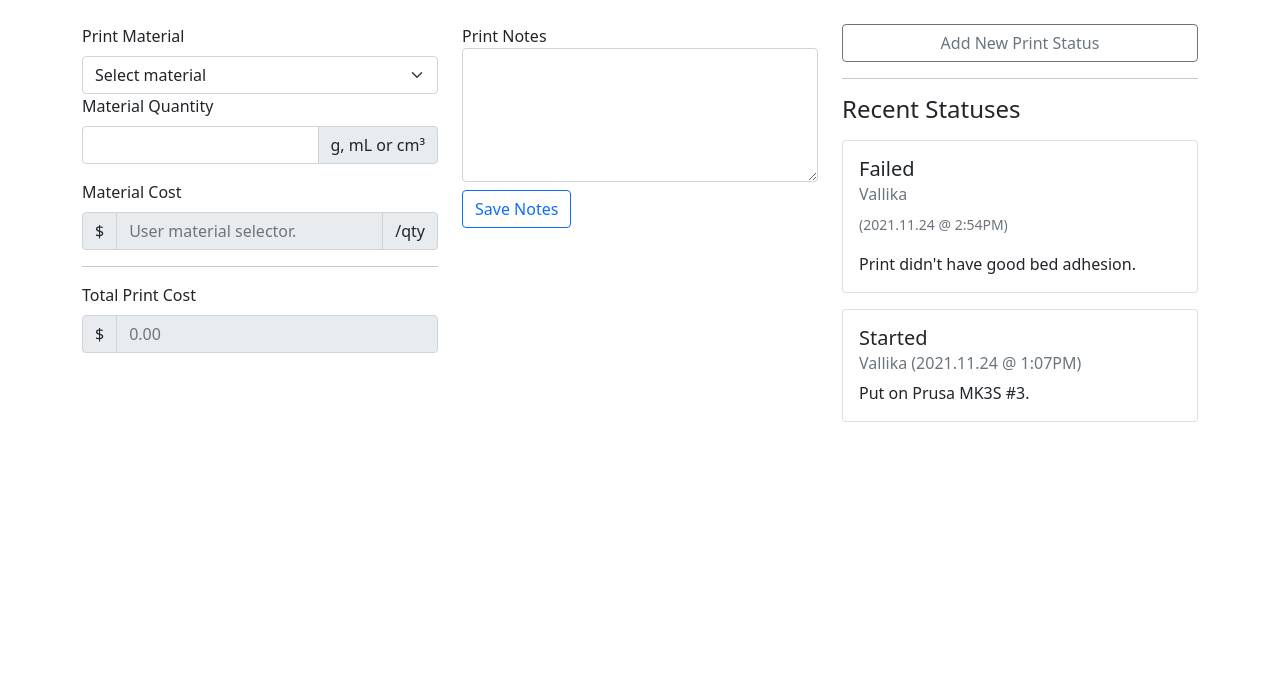
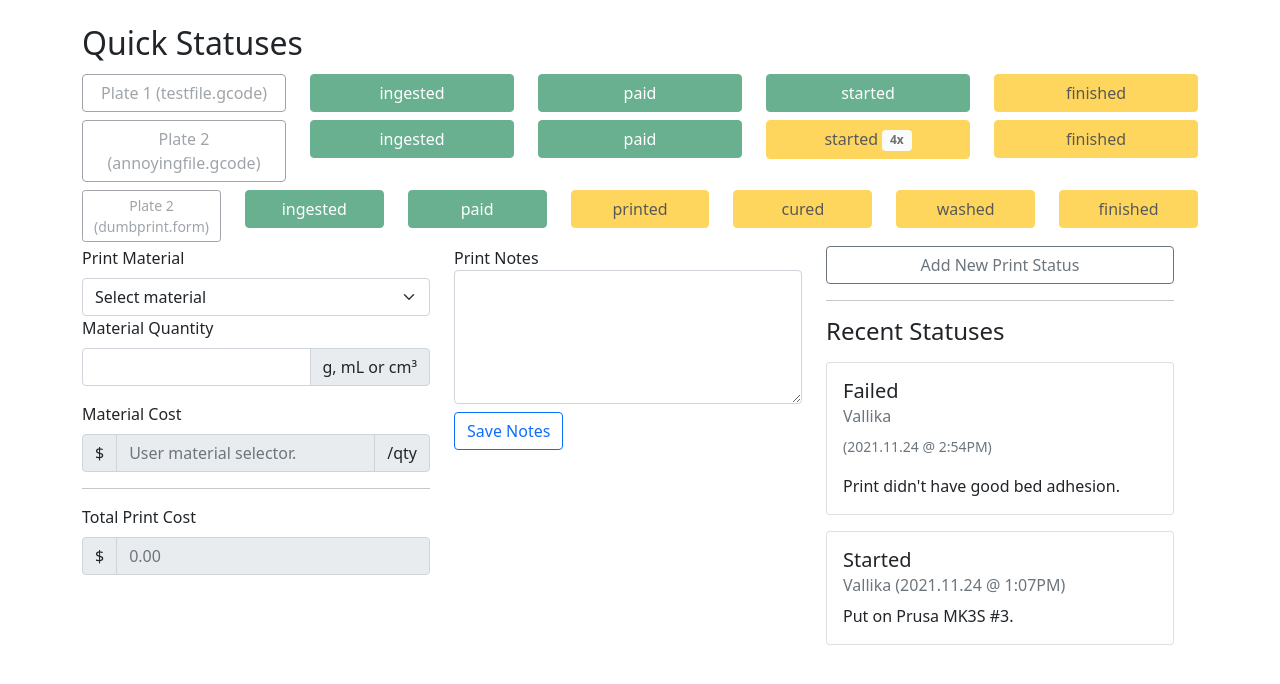
Before and after one commit to RUMakerspace/queue-manager, a Flask app: template blueprints/edit/templates/edit.html in a window 1280 px wide. Shown: the part 56-740 px from the top of the page. Run offline with Flask 2, Linux system fonts and the light colour scheme; the template is opened without the code that fills it, so the values that code supplies are empty; some libraries are stand-ins or nearby versions.

Commit message:
Added template statuses

```diff
--- a/blueprints/edit/templates/edit.html
+++ b/blueprints/edit/templates/edit.html
@@ -9,6 +9,74 @@
 {% endblock %}
 
 {% block main %}
+{# Begin section of test overall status #}
+
+<div class="row">
+	<div class="col col-sm-12 col-lg-12">
+	<h2>Quick Statuses</h2>
+
+	<div class="col col-sm-12 col-lg-12">
+		<div class="row py-1">
+			<div class="col">
+				<button type="button" class="btn btn-outline-secondary w-100" disabled>Plate 1 (testfile.gcode)</button>
+			</div>
+			<div class="col">
+				<button type="button" class="btn btn-success w-100" disabled>ingested</button>
+			</div>
+			<div class="col">
+				<button type="button" class="btn btn-success w-100" disabled>paid</button>
+			</div>
+			<div class="col">
+				<button type="button" class="btn btn-success w-100" disabled>started</button>
+			</div>
+			<div class="col">
+				<button type="button" class="btn btn-warning w-100" disabled>finished</button>
+			</div>
+		</div>
+		<div class="row py-1">
+			<div class="col">
+				<button type="button" class="btn btn-outline-secondary w-100" disabled>Plate 2 (annoyingfile.gcode)</button>
+			</div>
+			<div class="col">
+				<button type="button" class="btn btn-success w-100" disabled>ingested</button>
+			</div>
+			<div class="col">
+				<button type="button" class="btn btn-success w-100" disabled>paid</button>
+			</div>
+			<div class="col">
+				<button type="button" class="btn btn-warning w-100" disabled>started <span class="badge bg-light text-dark">4x</span></button>
+			</div>
+			<div class="col">
+				<button type="button" class="btn btn-warning w-100" title="Not yet!" disabled>finished</button>
+			</div>
+		</div>
+		<div class="row py-1">
+			<div class="col">
+				<button type="button" class="btn btn-sm btn-outline-secondary w-100" disabled>Plate 2 (dumbprint.form)</button>
+			</div>
+			<div class="col">
+				<button type="button" class="btn btn-success w-100" disabled>ingested</button>
+			</div>
+			<div class="col">
+				<button type="button" class="btn btn-success w-100" disabled>paid</button>
+			</div>
+			<div class="col">
+				<button type="button" class="btn btn-warning w-100" disabled>printed</button>
+			</div>
+			<div class="col">
+				<button type="button" class="btn btn-warning w-100" disabled>cured</button>
+			</div>
+			<div class="col">
+				<button type="button" class="btn btn-warning w-100" disabled>washed</button>
+			</div>
+			<div class="col">
+				<button type="button" class="btn btn-warning w-100" disabled>finished</button>
+			</div>
+		</div>
+	</div>
+</div>
+
+
 <div class="row">
 <div class="col col-sm-12 col-lg-4">
 
```
